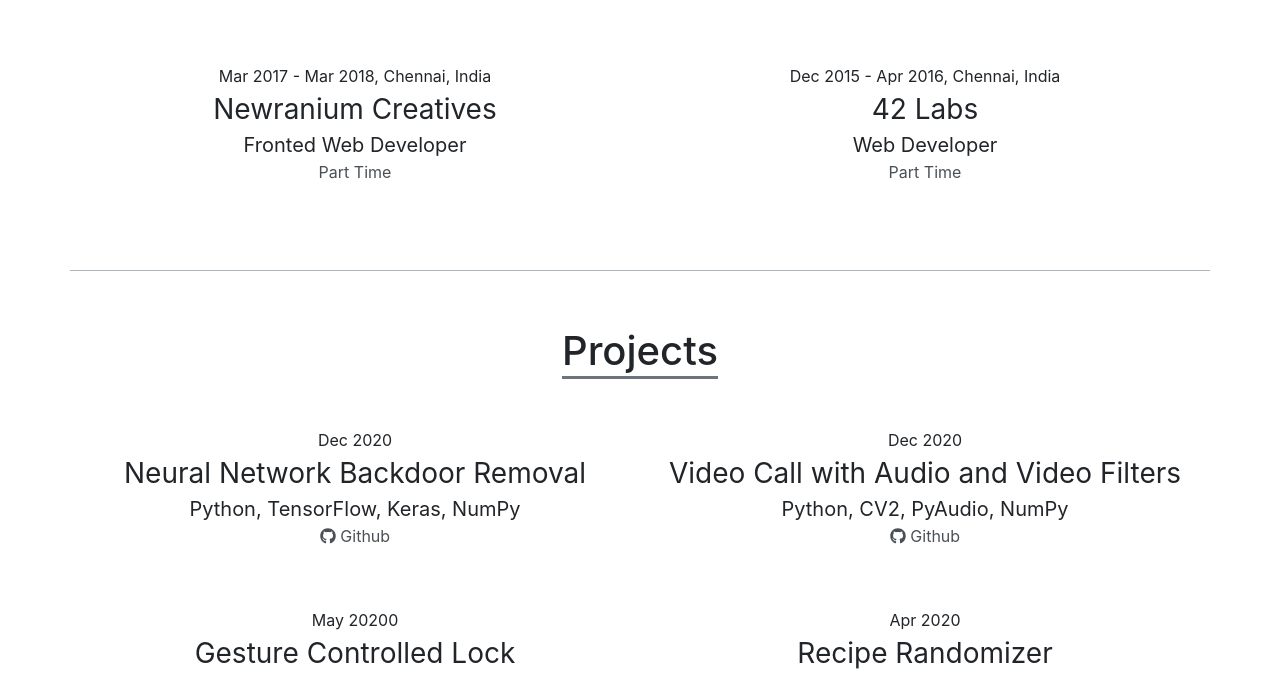
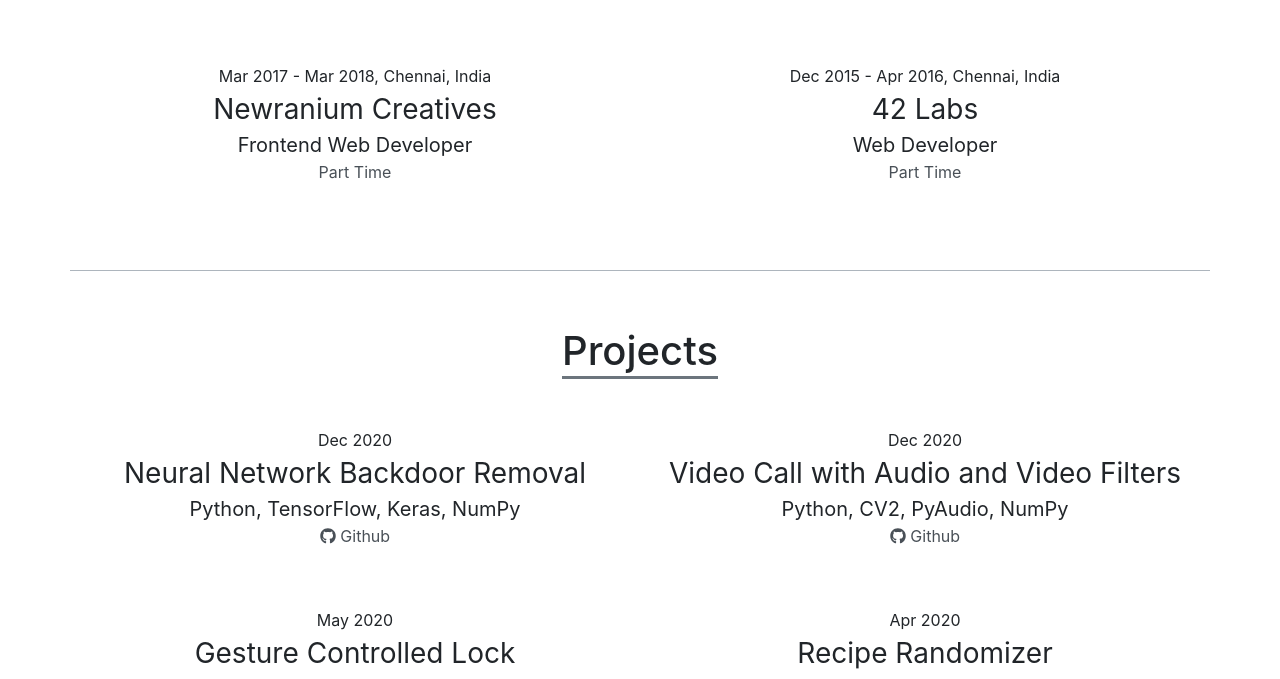
Before and after one commit to nicholasbennet/personal-website, a React (Create React App) app: page / in a window 1280 px wide. Shown: the part 2060-2739 px from the top of the page. Built offline with nearby package versions, Linux system fonts and the light colour scheme.

Commit message:
Corrects spellings

```diff
--- a/src/App.js
+++ b/src/App.js
@@ -101,7 +101,7 @@ function App() {
 							I am also a self taught Web Developer with a good eye for detail.
 							<br />
 							<br />
-							In my free time you would usually find my tinkering with my
+							In my free time you would usually find me tinkering with my
 							Raspberry Pi HomeLab or cycling and exploring the beautiful New
 							York City.
 							<br />
--- a/src/resume.js
+++ b/src/resume.js
@@ -37,7 +37,7 @@ const experience = [
 		company: 'Newranium Creatives',
 		year: 'Mar 2017 - Mar 2018',
 		location: 'Chennai, India',
-		position: 'Fronted Web Developer',
+		position: 'Frontend Web Developer',
 		status: 'Part Time',
 	},
 	{
@@ -65,7 +65,7 @@ const projects = [
 	{
 		name: 'Gesture Controlled Lock',
 		tools: 'C++, Arduino',
-		year: 'May 20200',
+		year: 'May 2020',
 		link: 'https://github.com/nicholasbennet/Gesture_Unlock',
 	},
 	{
```
Also changed, not shown: 1 other file (tests, documents, lock files or other folders).
